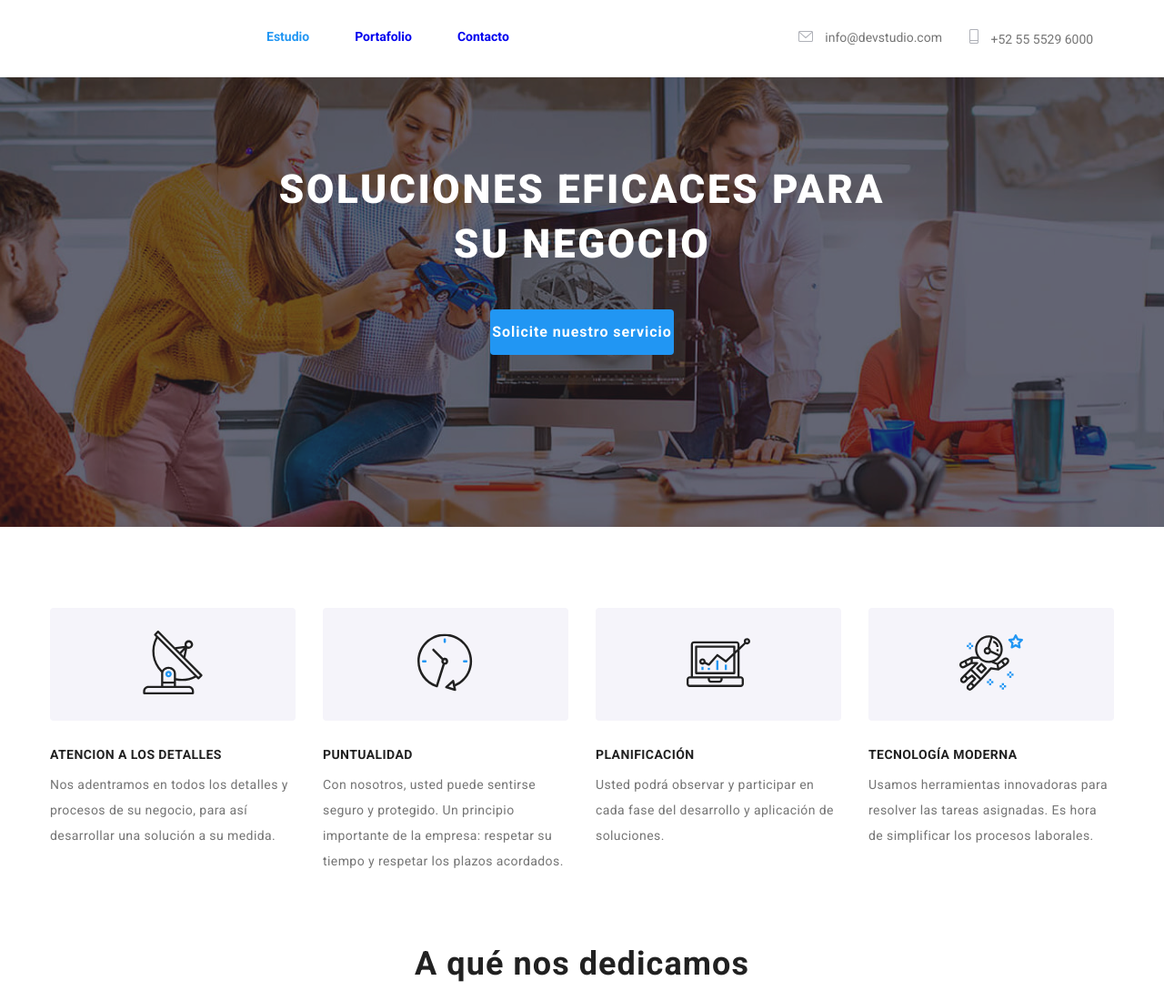
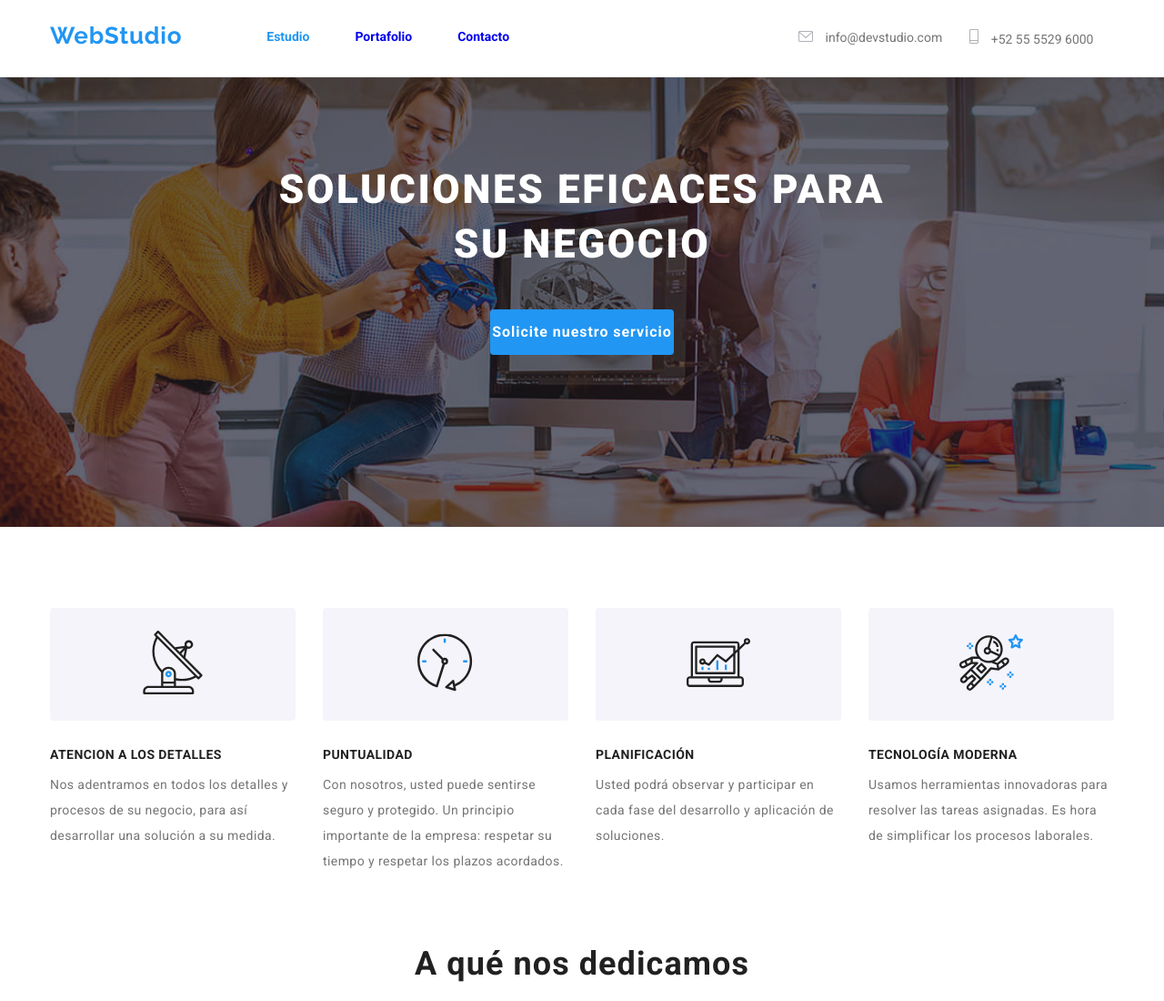
Before and after one commit to wil803/goit-markup-hw-04, a plain HTML site: page index.html in a window 1280 px wide. Shown: the top 1100 px of the page at 91% size. Drawn offline with nearby package versions, Linux system fonts and the light colour scheme.

Commit message:
tarea4correjida

```diff
--- a/index.html
+++ b/index.html
@@ -22,11 +22,11 @@
   <body>
     <header>
       <section class="landing-header">
-        <h2 hidden>WebStudio</h2>
         <div class="container">
+          <h1>WebStudio</h1>
           <!-- nav bar on top -->
           <nav class="nav-top">
-            <ul class="nav-header no-bullets">
+            <ul class="nav-header-porta no-bullets">
               <li>
                 <a href="./index.html" class="active"><h2>Estudio</h2></a>
               </li>
@@ -34,9 +34,7 @@
                 <a href="portafolio.html"><h2>Portafolio</h2></a>
               </li>
               <li>
-                <a href="#">
-                  <h2>Contacto</h2>
-                </a>
+                <a href="#"><h2>Contacto</h2></a>
               </li>
             </ul>
           </nav>
```
